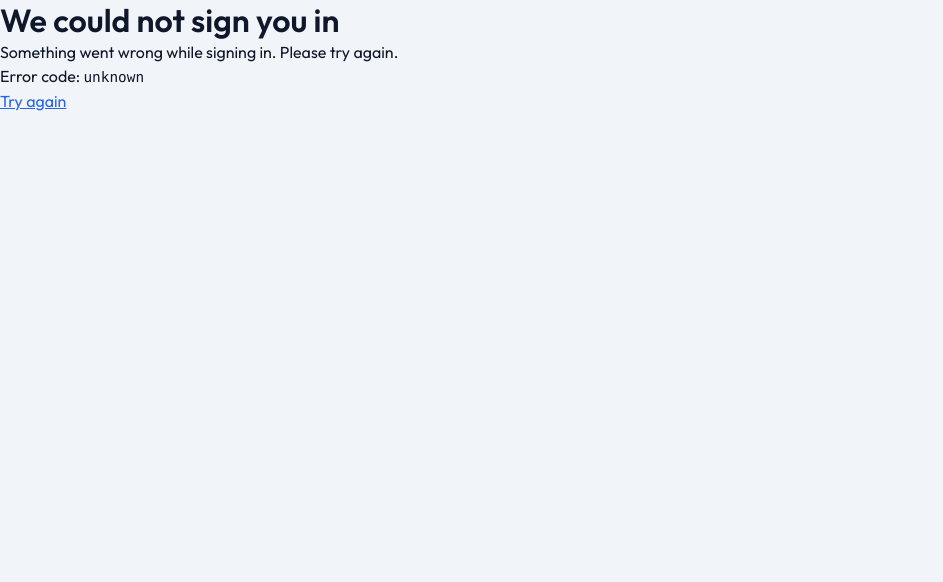
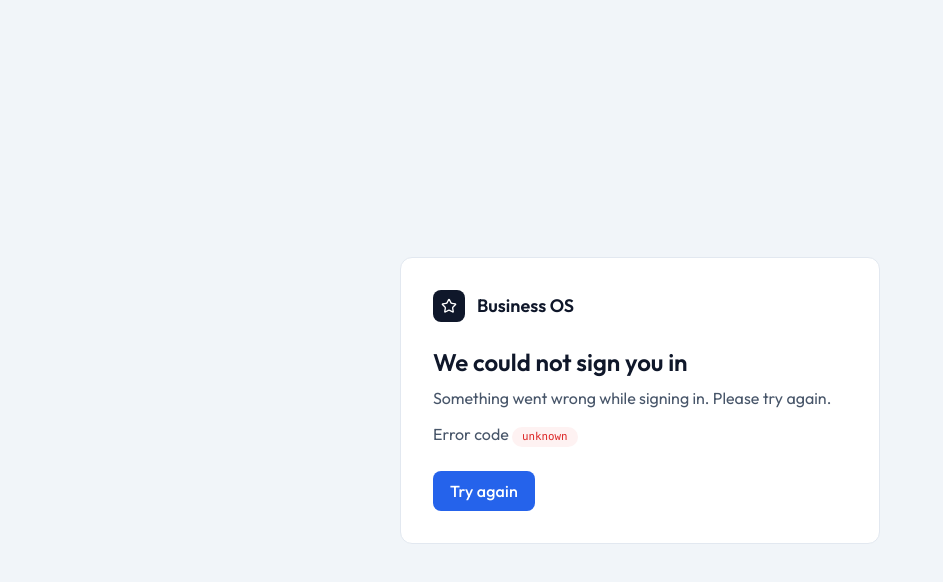
Before and after one commit to techrida/business-os-platform, a Next.js app in the folder apps/workspace/: page /auth/error in a window 1280 px wide. Shown: the top 582 px of the page, without its empty margins (0-943 px from the left). Built offline with nearby package versions, Linux system fonts and the light colour scheme.

Commit message:
workspace: restyle sign-in error page with NoticeCard

```diff
--- a/apps/workspace/src/app/auth/error/page.tsx
+++ b/apps/workspace/src/app/auth/error/page.tsx
@@ -1,3 +1,8 @@
+import { NoticeCard } from '@/components/shell/notice-card';
+import { Badge } from '@/components/ui/badge';
+import { CenteredPage } from '@/components/ui/centered-page';
+import { LinkButton } from '@/components/ui/button';
+
 export const dynamic = 'force-dynamic';
 
 // The code comes from the URL, so it is only shown when it is one we issue. Anything else would
@@ -16,16 +21,22 @@ export default async function AuthErrorPage({
 }) {
   const code = knownCode((await searchParams).code);
   return (
-    <main>
-      <h1>We could not sign you in</h1>
-      <p>Something went wrong while signing in. Please try again.</p>
-      <p>
-        Error code: <code>{code}</code>
-      </p>
-      {/* A plain link on purpose: /auth/login is a route handler, not a page to prefetch. */}
-      <p>
-        <a href="/auth/login">Try again</a>
-      </p>
-    </main>
+    <CenteredPage>
+      <NoticeCard
+        title="We could not sign you in"
+        actions={
+          // A plain link on purpose: /auth/login is a route handler, not a page to prefetch.
+          <LinkButton href="/auth/login">Try again</LinkButton>
+        }
+      >
+        <p>Something went wrong while signing in. Please try again.</p>
+        <p>
+          Error code{' '}
+          <Badge tone="error">
+            <code>{code}</code>
+          </Badge>
+        </p>
+      </NoticeCard>
+    </CenteredPage>
   );
 }
```
